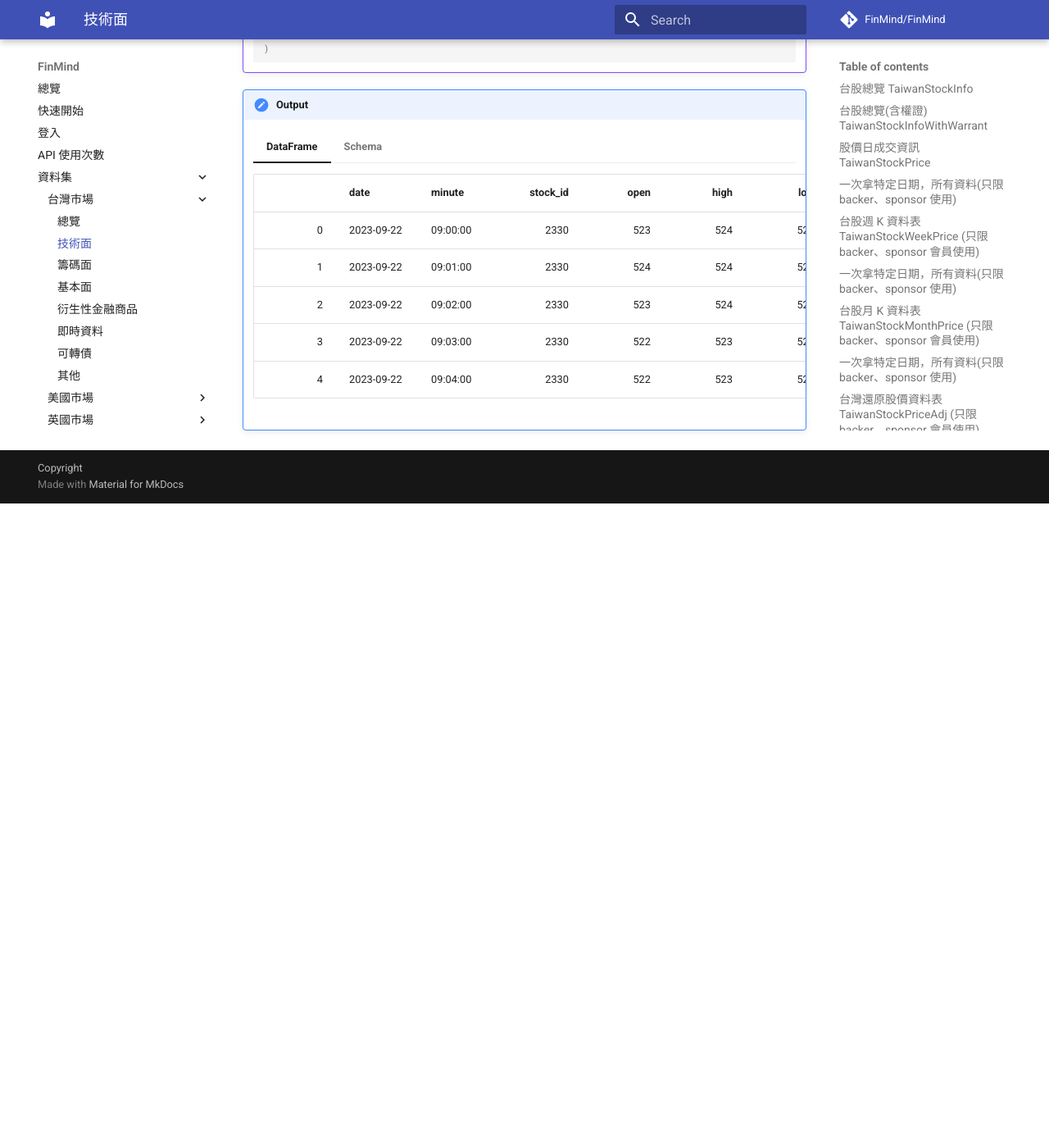
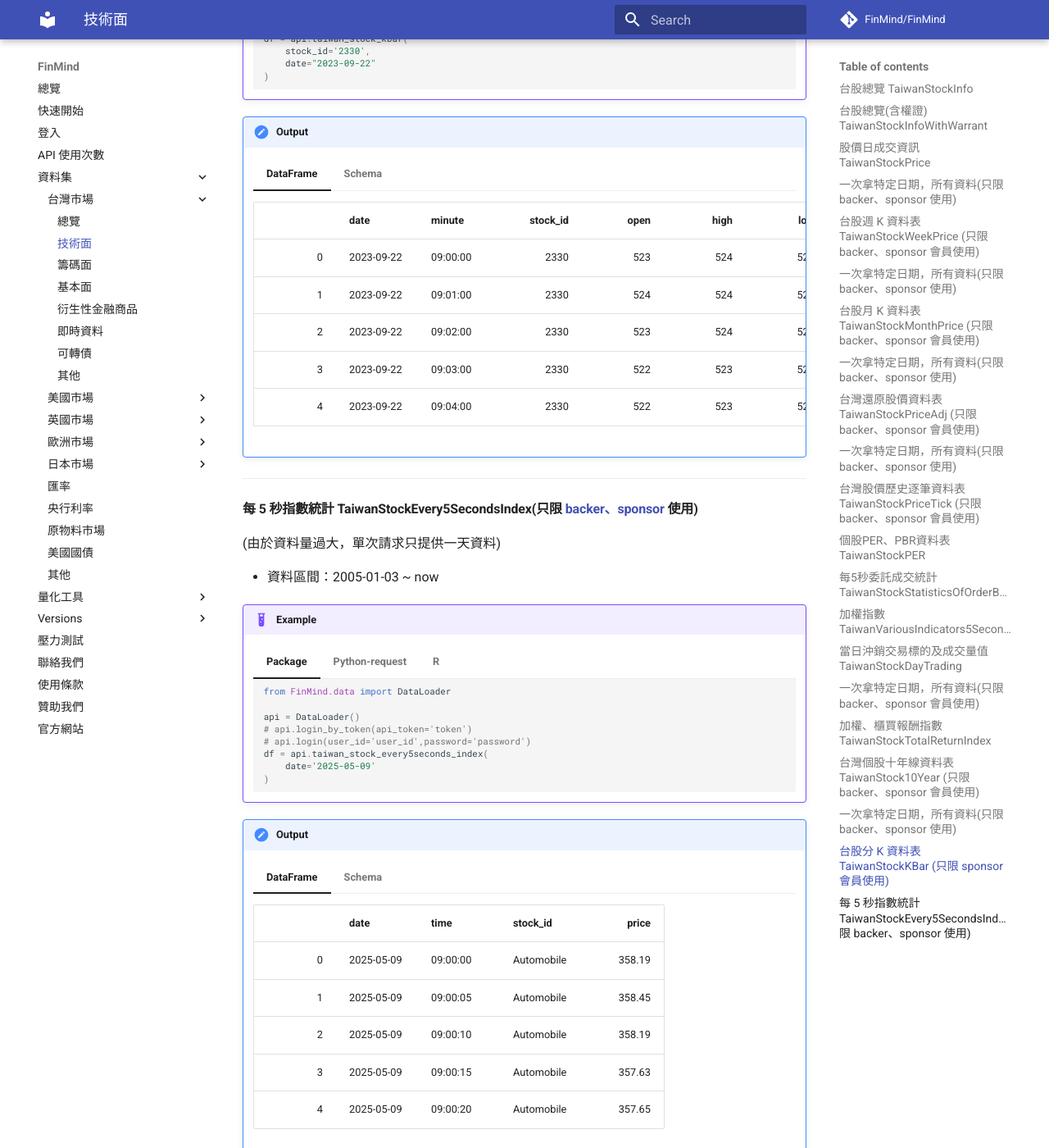
Before and after one commit to FinMind/FinMind-Doc, an MkDocs documentation site: the page built from docs/tutor/TaiwanMarket/Technical.md, in a window 1280 px wide and 1400 px high, scrolled down 16544 px. Shown: the whole window at 82% size. Built offline with MkDocs 1.6.1 and Material for MkDocs 9.7.7, drawn with Linux system fonts in a browser that asks for light colours; comment, search, counter and statistics services are not loaded; before the commit the page ends 17158 px from its top, so only the background shows below that; some of the changed text lies outside the part shown.

Commit message:
feat: add TaiwanStockEvery5SecondsIndex

````diff
--- a/docs/tutor/TaiwanMarket/Technical.md
+++ b/docs/tutor/TaiwanMarket/Technical.md
@@ -1,4 +1,4 @@
-在台股技術面，我們擁有 14 種資料集，如下:
+在台股技術面，我們擁有 15 種資料集，如下:
 
 - [台股總覽 TaiwanStockInfo](https://finmind.github.io/tutor/TaiwanMarket/Technical/#taiwanstockinfo)
 - [台股總覽(含權證) TaiwanStockInfoWithWarrant](https://finmind.github.io/tutor/TaiwanMarket/Technical/#taiwanstockinfowithwarrant)
@@ -14,6 +14,7 @@
 - [加權、櫃買報酬指數 TaiwanStockTotalReturnIndex](https://finmind.github.io/tutor/TaiwanMarket/Technical/#taiwanstocktotalreturnindex)
 - [台灣個股十年線資料表 TaiwanStock10Year](https://finmind.github.io/tutor/TaiwanMarket/Technical/#taiwanstock10year-backersponsor)
 - [台股分 K 資料表 TaiwanStockKBar](https://finmind.github.io/tutor/TaiwanMarket/Technical/#k-taiwanstockkbar-sponsor)
+- [每 5 秒指數統計 TaiwanStockEvery5SecondsIndex](https://finmind.github.io/tutor/TaiwanMarket/Technical/#5-taiwanstockevery5secondsindex-backersponsor)
 
 
 ----------------------------------
@@ -1090,6 +1091,7 @@
             TAIEX: float64
         }
         ```
+
 ----------------------------------
 #### 當日沖銷交易標的及成交量值 TaiwanStockDayTrading
 
@@ -1605,3 +1607,78 @@
             volume: float32
         }
         ```
+---------------------------------------
+
+#### 每 5 秒指數統計 TaiwanStockEvery5SecondsIndex(只限 [backer、sponsor](https://finmindtrade.com/analysis/#/Sponsor/sponsor) 使用)
+(由於資料量過大，單次請求只提供一天資料)
+
+- 資料區間：2005-01-03 ~ now
+
+!!! example
+    === "Package"
+        ```python
+        from FinMind.data import DataLoader
+
+        api = DataLoader()
+        # api.login_by_token(api_token='token')
+        # api.login(user_id='user_id',password='password')
+        df = api.taiwan_stock_every5seconds_index(
+            date='2025-05-09'
+        )
+        ```
+    === "Python-request"
+        ```python
+        import requests
+        import pandas as pd
+        url = "https://api.finmindtrade.com/api/v4/data"
+        parameter = {
+            "dataset": "TaiwanStockEvery5SecondsIndex",
+            "start_date": "2025-05-09",
+            "token": "", # 參考登入，獲取金鑰
+        }
+        data = requests.get(url, params=parameter)
+        data = data.json()
+        data = pd.DataFrame(data['data'])
+        print(data.head())
+        ```
+    === "R"
+        ```R
+        library(httr)
+        library(data.table)
+        library(dplyr)
+        url = 'https://api.finmindtrade.com/api/v4/data'
+        response = httr::GET(
+        url = url,
+        query = list(
+            dataset="TaiwanStockEvery5SecondsIndex",
+            start_date="2025-05-09",
+            token = "" # 參考登入，獲取金鑰
+        )
+        )
+        data = content(response)
+        df = data$data %>%
+        do.call('rbind',.) %>%
+        data.table
+        head(df)
+        ```
+
+!!! output
+    === "DataFrame"
+        |    | date       | time     | stock_id   |   price |
+        |---:|:-----------|:---------|:-----------|--------:|
+        |  0 | 2025-05-09 | 09:00:00 | Automobile |  358.19 |
+        |  1 | 2025-05-09 | 09:00:05 | Automobile |  358.45 |
+        |  2 | 2025-05-09 | 09:00:10 | Automobile |  358.19 |
+        |  3 | 2025-05-09 | 09:00:15 | Automobile |  357.63 |
+        |  4 | 2025-05-09 | 09:00:20 | Automobile |  357.65 |
+    === "Schema"
+        ```
+        {
+            date: str,
+            time: str,
+            stock_id: str,
+            price: float
+        }
+        ```
+
+----------------------------------
````
Also changed, not shown: docs/tutor/TaiwanMarket/DataList.md (+1 -0 lines).
